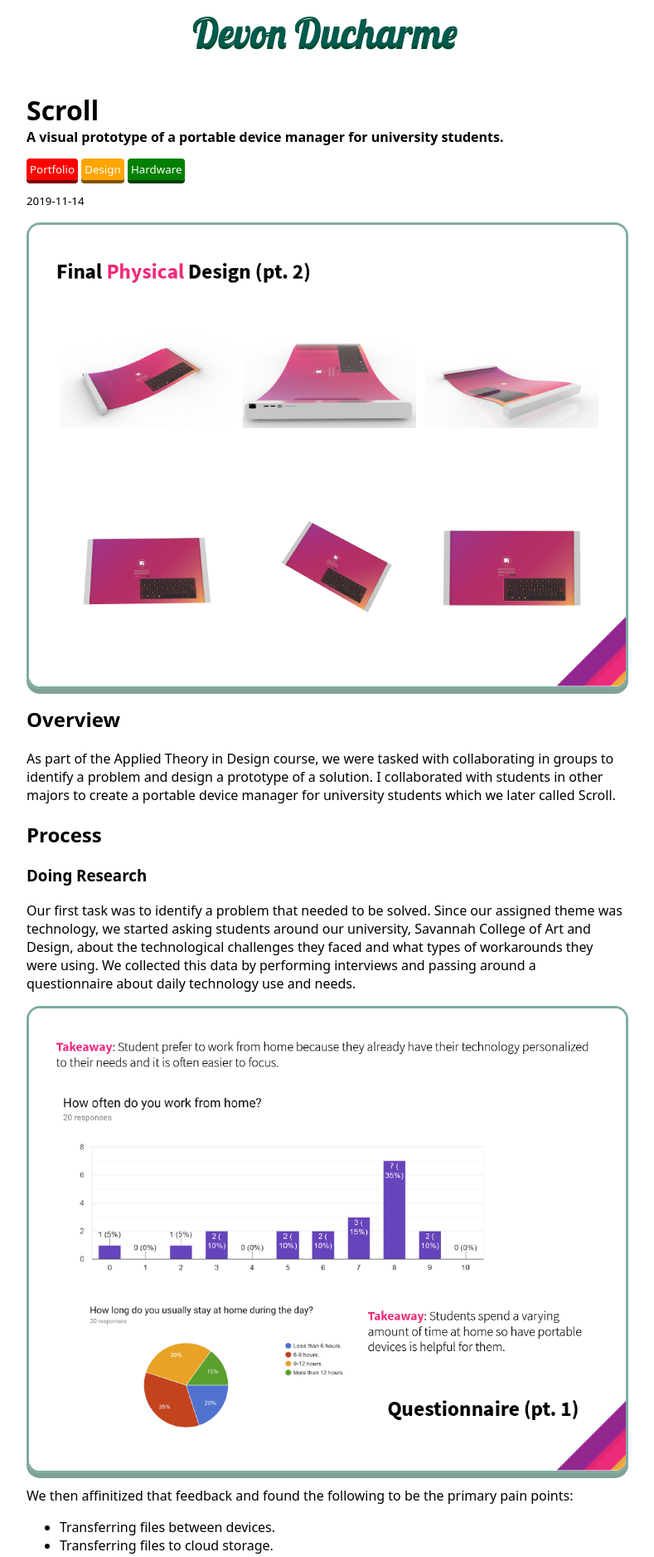
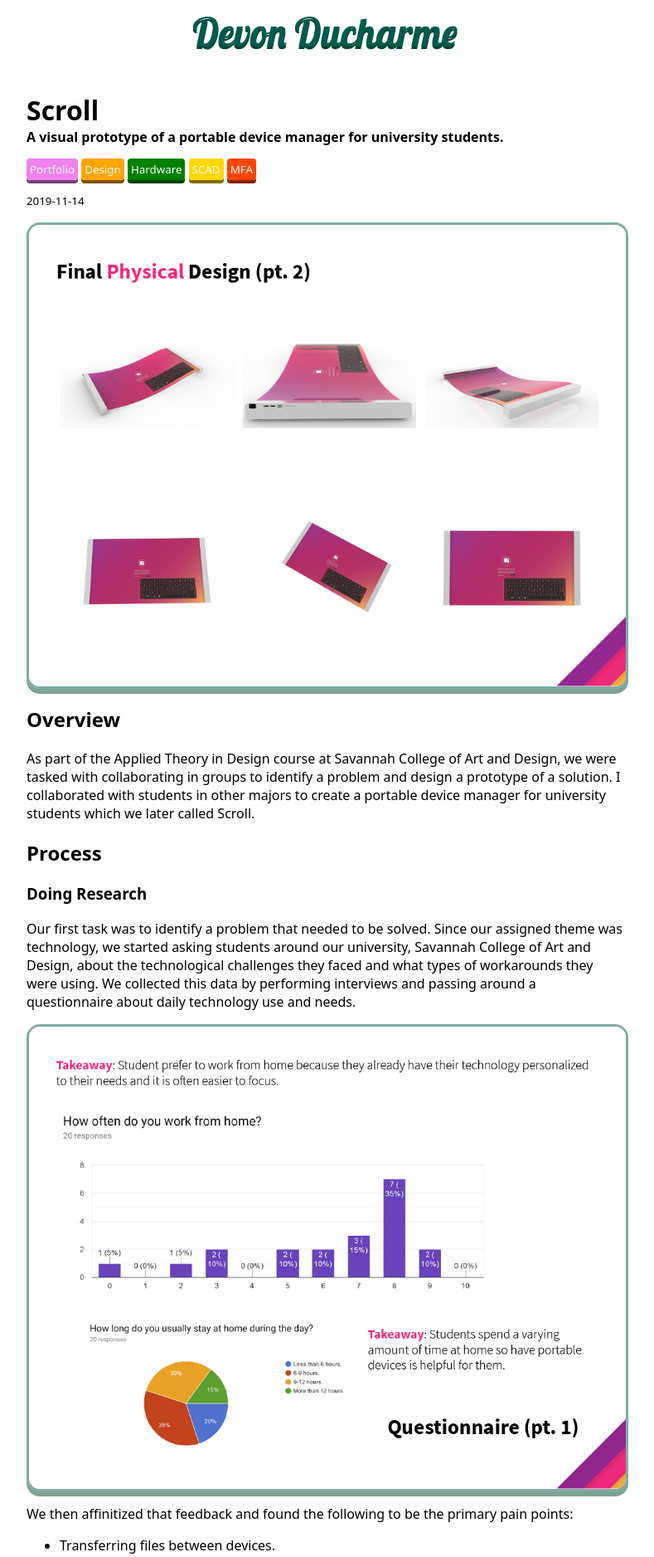
Before and after one commit to buddydudedev/portfolio.buddydude.dev, a Jekyll site: the page built from _posts/2019-11-14-scroll.md, in a window 1280 px wide. Shown: the top 1876 px of the page at 83% size, without its empty margins (256-1045 px from the left). Built offline with Jekyll 4.4.1, drawn with Linux system fonts in a browser that asks for light colours.

Commit message:
Added SCAD and MFA categories

```diff
--- a/_posts/2019-11-14-scroll.md
+++ b/_posts/2019-11-14-scroll.md
@@ -3,7 +3,7 @@ layout: post
 title: Scroll
 assets_dir: scroll
 summary: "A visual prototype of a portable device manager for university students."
-categories: [portfolio, design, hardware]
+categories: [portfolio, design, hardware, SCAD, MFA]
 permalink: /portfolio/scroll
 thumbnail: thumbnail.png
 ---
@@ -24,7 +24,7 @@ thumbnail: thumbnail.png
 
 ## Overview
 
-As part of the Applied Theory in Design course, we were tasked with collaborating in groups to identify a problem and design a prototype of a solution. I collaborated with students in other majors to create a portable device manager for university students which we later called Scroll.
+As part of the Applied Theory in Design course at Savannah College of Art and Design, we were tasked with collaborating in groups to identify a problem and design a prototype of a solution. I collaborated with students in other majors to create a portable device manager for university students which we later called Scroll.
 
 ## Process
 
--- a/buddydude.dev.css
+++ b/buddydude.dev.css
@@ -134,9 +134,19 @@ small[category] {
     text-transform: capitalize;
 }
 
+small[category="SCAD"] {
+    background-color: gold;
+    box-shadow: 0 var(--shadow-length) color-mix(in srgb, gold, black);
+}
+
+small[category="MFA"] {
+    background-color: orangered;
+    box-shadow: 0 var(--shadow-length) color-mix(in srgb, orangered, black);
+}
+
 small[category="portfolio"] {
-    background-color: red;
-    box-shadow: 0 var(--shadow-length) color-mix(in srgb, red, black);
+    background-color: violet;
+    box-shadow: 0 var(--shadow-length) color-mix(in srgb, violet, black);
 }
 
 small[category="design"] {
```
